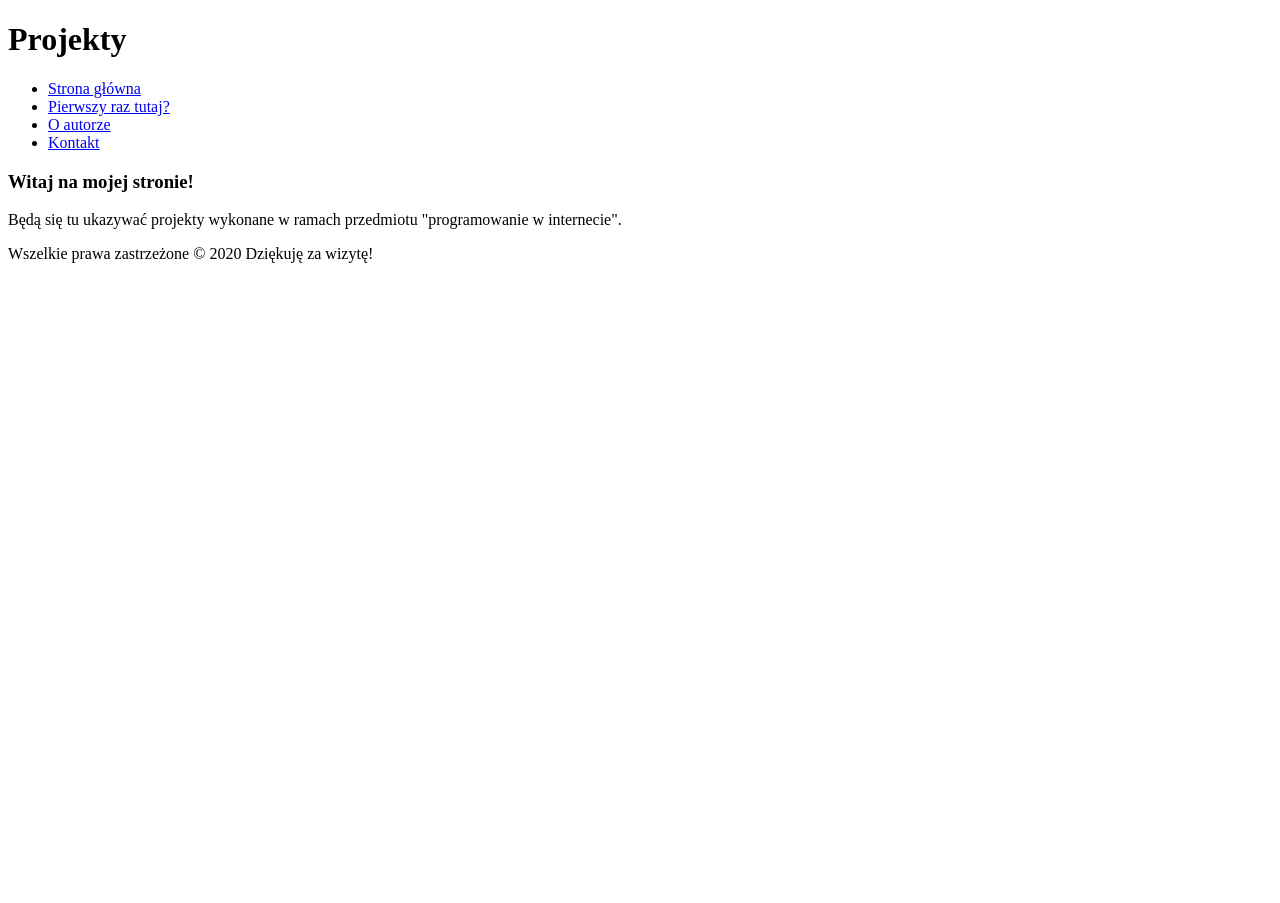
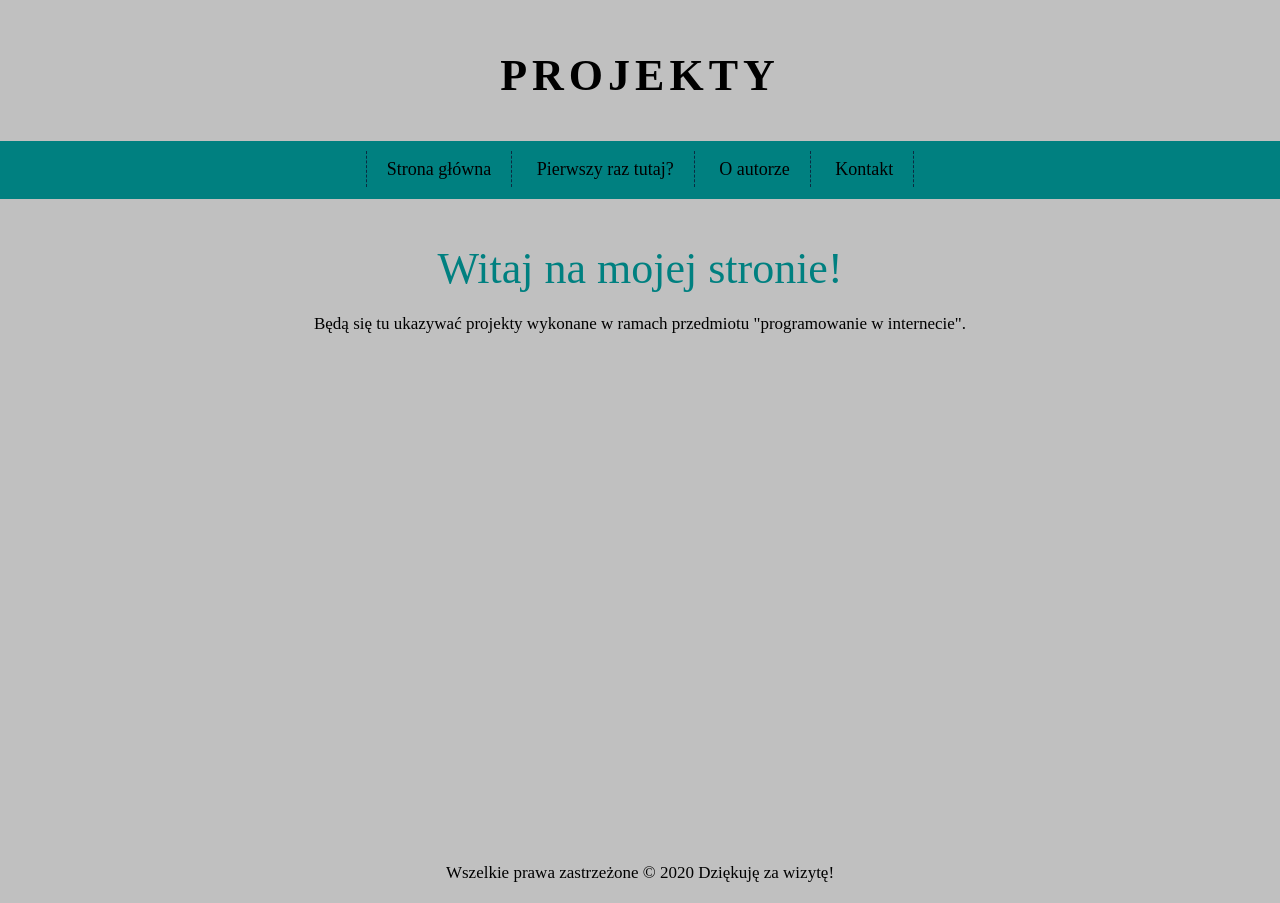
Before and after one commit to wojtek0802/PwI, a plain HTML site: page index.html in a window 1280 px wide. Before the commit the page ends 800 px from the top, so only its background shows below. Drawn offline with Linux system fonts and the light colour scheme.

Commit message:
added mising css

```diff
--- a/index.html
+++ b/index.html
@@ -7,6 +7,9 @@
 	<meta name="description" content="Projekt wykonany w ramach przedmiotu Programowanie W Internecie">
 	<meta name="keywords" content="projekt">
 	<meta name="author" content="Wojciech Pracz">
+
+	<link rel="stylesheet" href="main.css">
+	<link rel="stylesheet" href="css/fontello.css">
 
 	<!--[if lt IE 9]>
 	<script src="//cdnjs.cloudflare.com/ajax/libs/html5shiv/3.7.3/html5shiv.min.js"></script>
```
